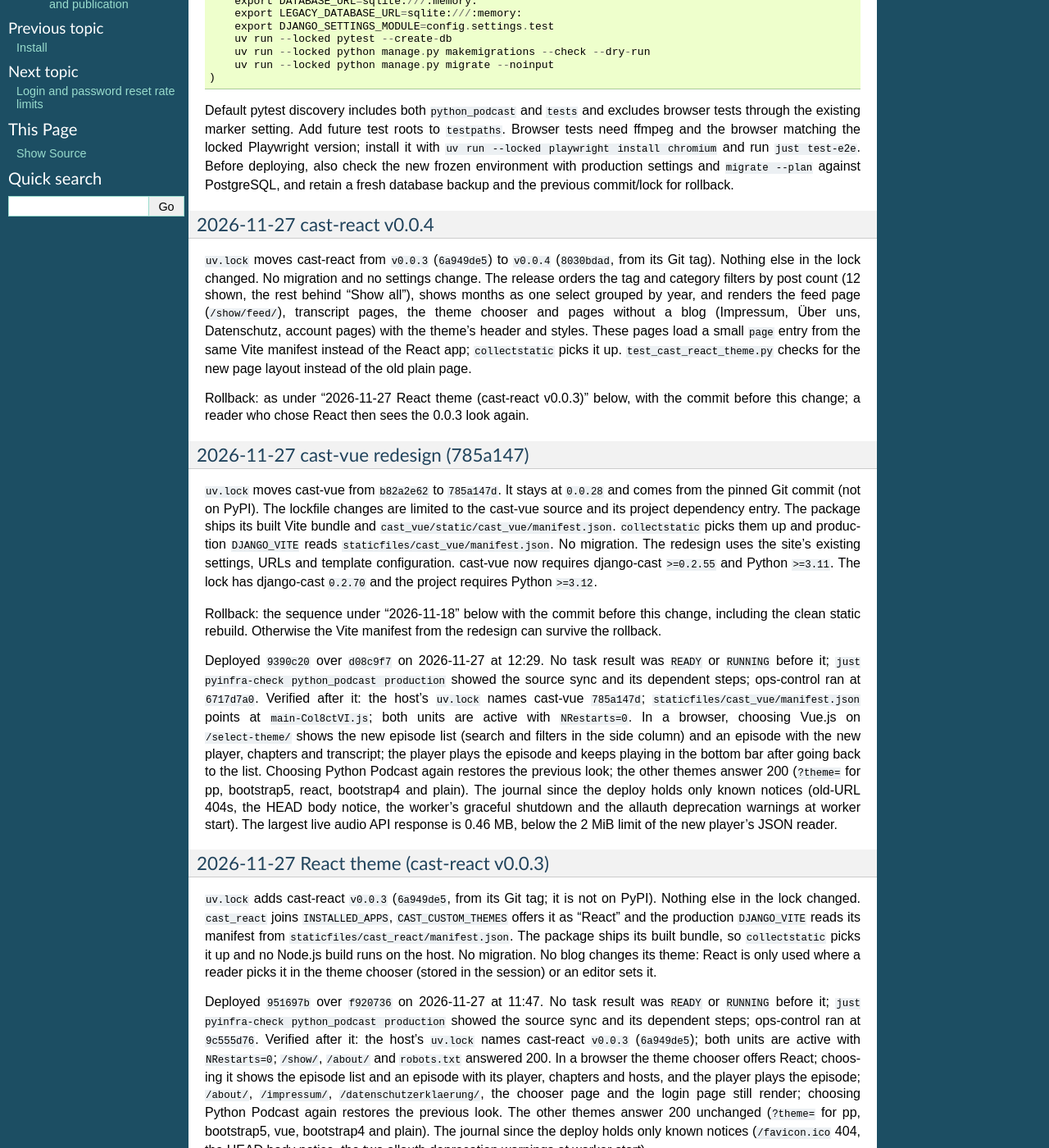
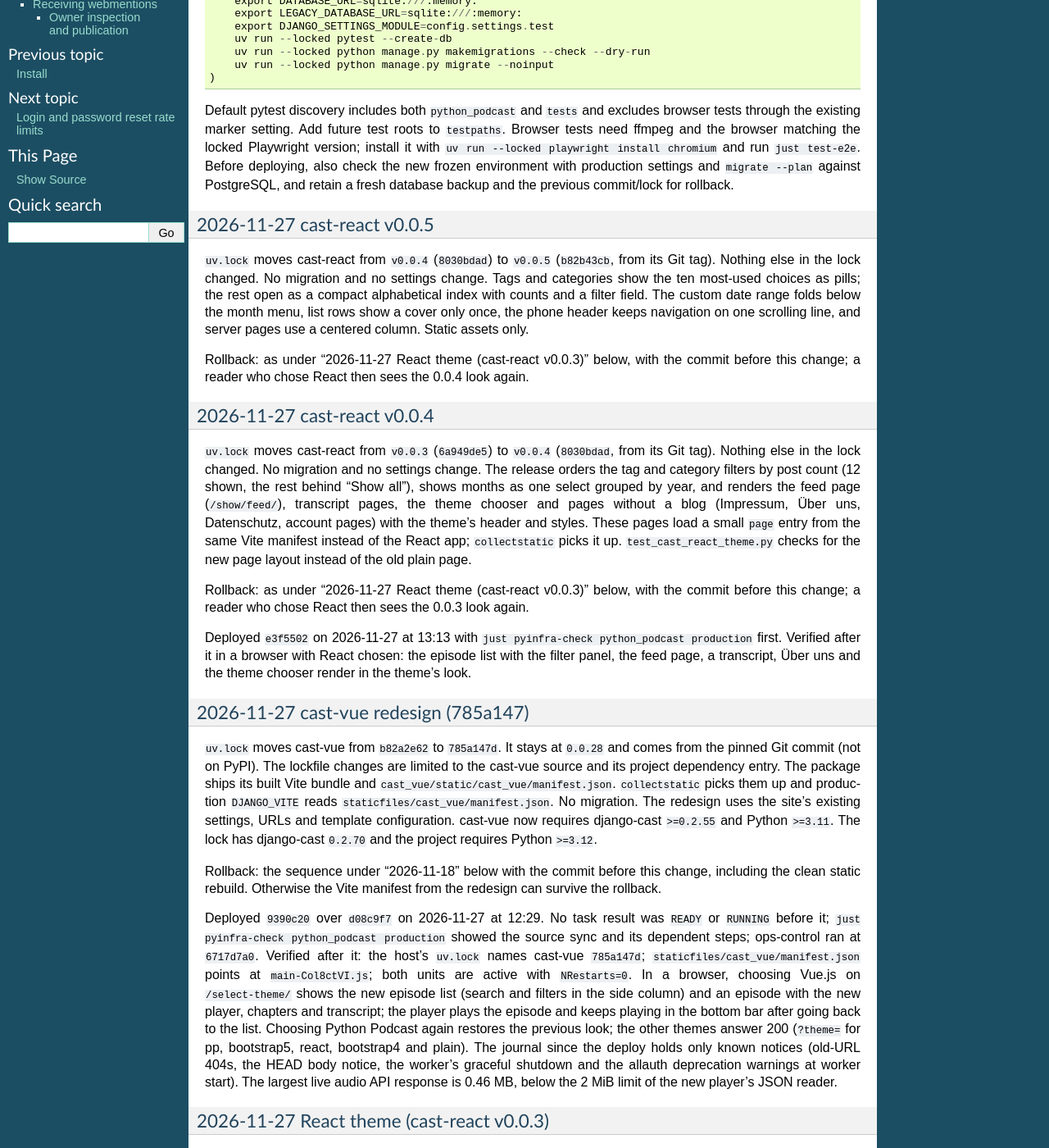
Before and after one commit to ephes/python-podcast, a Sphinx documentation site: the page built from docs/deploy.rst, in a window 1280 px wide and 1400 px high, scrolled down 1149 px. Shown: the whole window at 82% size. Built offline with Sphinx 7.4.7, drawn with Linux system fonts in a browser that asks for light colours; some of the changed text lies outside the part shown.

Commit message:
Use cast-react v0.0.5 for the React theme
The tag filter shows the ten most-used tags and a searchable index for the
rest, the custom date range folds away, list rows show the cover once and the
phone header keeps its links on one line. Also records the v0.0.4 deploy.

```diff
--- a/CHANGELOG.rst
+++ b/CHANGELOG.rst
@@ -3,6 +3,12 @@ Changelog
 
 Unreleased
 ----------
+
+* Move the React theme to cast-react ``v0.0.5`` (from ``v0.0.4``). The tag
+  filter shows the ten most-used tags and opens the rest as a searchable A-Z
+  index instead of one pill per tag; the custom date range folds below the
+  month menu; list rows show a cover only once; the phone header keeps its
+  links on one line. Rollback in ``docs/deploy.rst`` (2026-11-27 cast-react v0.0.5).
 
 * Move the React theme to cast-react ``v0.0.4`` (from ``v0.0.3``). Tags and
   categories are ordered by post count, months are one select grouped by
--- a/docs/deploy.rst
+++ b/docs/deploy.rst
@@ -75,6 +75,21 @@ chromium`` and run ``just test-e2e``. Before deploying, also check the new froze
 environment with production settings and ``migrate --plan`` against PostgreSQL,
 and retain a fresh database backup and the previous commit/lock for rollback.
 
+2026-11-27 cast-react v0.0.5
+~~~~~~~~~~~~~~~~~~~~~~~~~~~~
+
+``uv.lock`` moves cast-react from ``v0.0.4`` (``8030bdad``) to ``v0.0.5``
+(``b82b43cb``, from its Git tag). Nothing else in the lock changed. No
+migration and no settings change. Tags and categories show the ten most-used
+choices as pills; the rest open as a compact alphabetical index with counts
+and a filter field. The custom date range folds below the month menu, list
+rows show a cover only once, the phone header keeps navigation on one
+scrolling line, and server pages use a centered column. Static assets only.
+
+Rollback: as under "2026-11-27 React theme (cast-react v0.0.3)" below, with
+the commit before this change; a reader who chose React then sees the 0.0.4
+look again.
+
 2026-11-27 cast-react v0.0.4
 ~~~~~~~~~~~~~~~~~~~~~~~~~~~~
 
@@ -92,6 +107,11 @@ checks for the new page layout instead of the old plain page.
 Rollback: as under "2026-11-27 React theme (cast-react v0.0.3)" below, with
 the commit before this change; a reader who chose React then sees the 0.0.3
 look again.
+
+Deployed ``e3f5502`` on 2026-11-27 at 13:13 with ``just pyinfra-check
+python_podcast production`` first. Verified after it in a browser with React
+chosen: the episode list with the filter panel, the feed page, a transcript,
+Über uns and the theme chooser render in the theme's look.
 
 2026-11-27 cast-vue redesign (785a147)
 ~~~~~~~~~~~~~~~~~~~~~~~~~~~~~~~~~~~~~~
--- a/pyproject.toml
+++ b/pyproject.toml
@@ -60,7 +60,7 @@ dev = [
 # Vue theme redesign, pinned to a commit (not on PyPI).
 cast-vue = { git = "https://github.com/ephes/cast-vue", rev = "785a147d13323a39769f6fabb3a6ced6cccfd0da" }
 # React theme, pinned to a release tag (not on PyPI).
-cast-react = { git = "https://github.com/ephes/cast-react", tag = "v0.0.4" }
+cast-react = { git = "https://github.com/ephes/cast-react", tag = "v0.0.5" }
 # Git sources for deploys (rsync sends the working tree, so the deployed
 # pyproject must resolve server-side). Production and staging both use the
 # persistent player from cast-bootstrap5 main.
```
Also changed, not shown: 1 other file.
